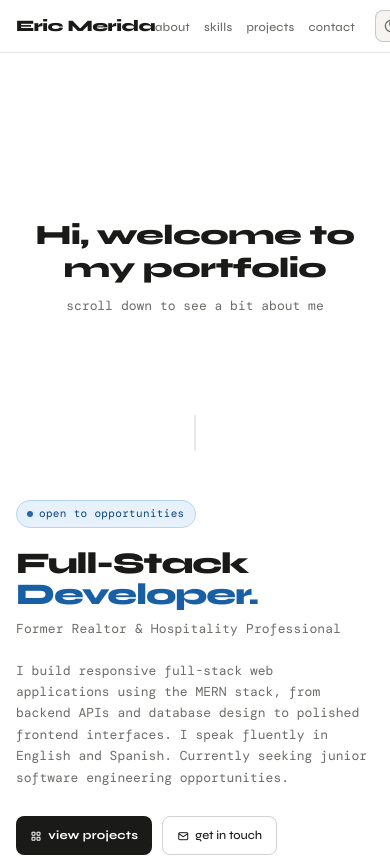
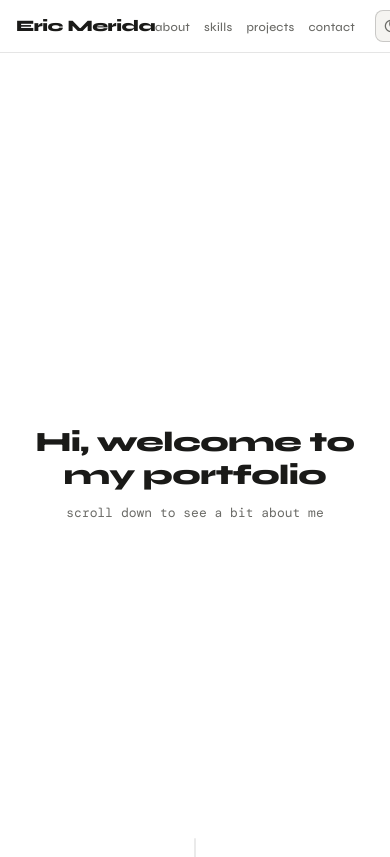
Before and after one commit to EricMerida/Portfolio, a React (Vite) app: page / in a window 390 px wide. Shown: the top 857 px of the page. Built offline with nearby package versions, Linux system fonts and the light colour scheme; the HTML template or start-up script is replaced by a standard one; a web font is replaced by a local one.

Commit message:
Adjust .intro styles for better mobile responsiveness
Updated min-height and padding for .intro class to improve layout on mobile devices.

```diff
--- a/src/components/Intro.module.css
+++ b/src/components/Intro.module.css
@@ -1,11 +1,12 @@
 .intro {
-  min-height: 60vh;
+  min-height: 100vh;
+  min-height: 100svh; /* accounts for mobile browser chrome */
   display: flex;
   flex-direction: column;
   align-items: center;
   justify-content: center;
   text-align: center;
-  padding: 4rem 1.5rem 3rem;
+  padding: 2rem 1.5rem;
   position: relative;
 }
 
@@ -56,8 +57,7 @@
 
 @media (max-width: 480px) {
   .intro {
-    min-height: 50vh;
-    padding: 3rem 1.25rem 2.5rem;
+    padding: 1.5rem 1.25rem;
   }
 
   .greeting {
```
